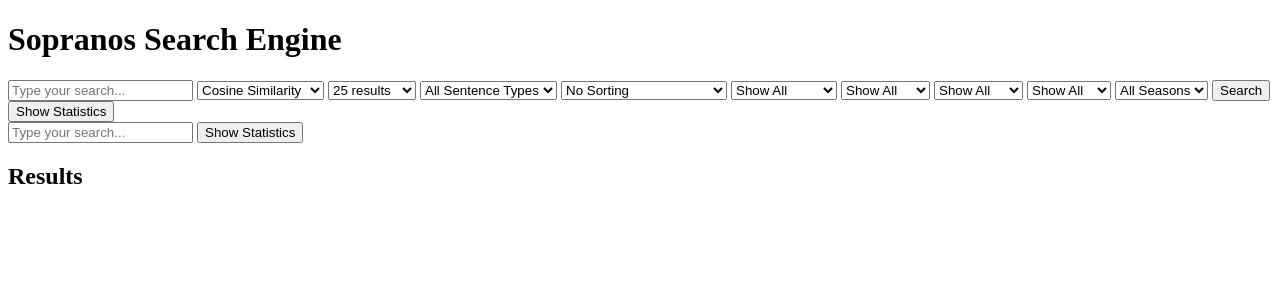
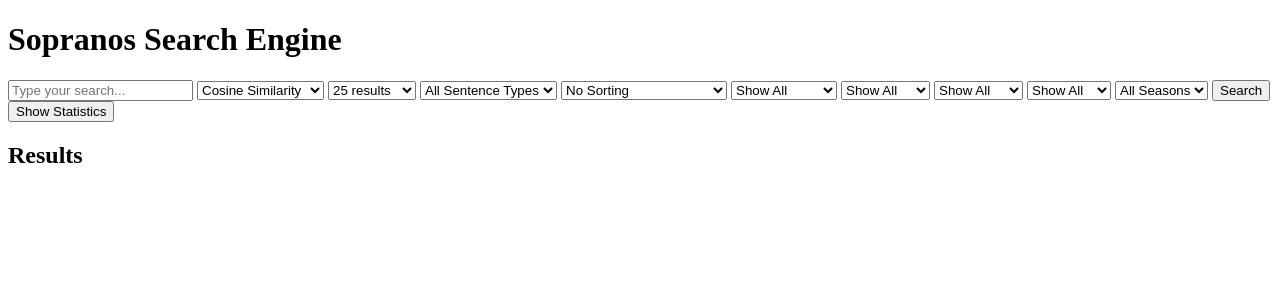
Before and after one commit to hvbcix/sopranos-searchv2, a Flask app: template templates/index.html in a window 1280 px wide. Shown: the top 300 px of the page. Run offline with Flask 3, Linux system fonts and the light colour scheme; the template is opened without the code that fills it, so the values that code supplies are empty; parts of the project's set-up code (start-up, migrations or seed data) failed here and were passed over.

Commit message:
statistics poc done

```diff
--- a/templates/index.html
+++ b/templates/index.html
@@ -1,13 +1,15 @@
 <!DOCTYPE html>
 <html lang="en">
 <head>
-    <meta charset="UTF-8">
-    <meta name="viewport" content="width=device-width, initial-scale=1.0">
+  <meta charset="UTF-8" />
+  <meta name="viewport" content="width=device-width, initial-scale=1.0"/>
   <title>Sopranos Search</title>
 </head>
 <body>
   <h1>Sopranos Search Engine</h1>
-    <form method="POST">
+
+  <!-- Jeden wspólny formularz -->
+  <form method="POST" action="">
       <input type="text" name="query" placeholder="Type your search..." value="{{ query }}">
 
       <select name="similarity_metric">
@@ -21,50 +23,42 @@
           <option value="100" {% if top_n == 100 %}selected{% endif %}>100 results</option>
       </select>
 
-        <!-- Dropdown do wyboru filtra typu -->
       <select name="filter_type">
           <option value="" {% if filter_type == None %}selected{% endif %}>All Sentence Types</option>
           <option value="question" {% if filter_type == "question" %}selected{% endif %}>Questions Only</option>
           <option value="exclamation" {% if filter_type == "exclamation" %}selected{% endif %}>Exclamations Only</option>
       </select>
 
-        <!-- Dropdown do sortowania -->
       <select name="sort_by">
           <option value="" {% if sort_by == None %}selected{% endif %}>No Sorting</option>
           <option value="word_count" {% if sort_by == "word_count" %}selected{% endif %}>Sort by Word Count</option>
           <option value="character_count" {% if sort_by == "character_count" %}selected{% endif %}>Sort by Character Count</option>
       </select>
 
-            <!-- Dropdown do przkleństw -->
       <select name="contains_profanity">
           <option value="" {% if contains_profanity == None %}selected{% endif %}>Show All</option>
           <option value="only_profanity" {% if contains_profanity == "only_profanity" %}selected{% endif %}>Only Profanity</option>
           <option value="no_profanity" {% if contains_profanity == "no_profanity" %}selected{% endif %}>No Profanity</option>
       </select>
 
-
-        <!-- Dropdown do włoskiego -->
       <select name="contains_italian">
           <option value="" {% if contains_italian == None %}selected{% endif %}>Show All</option>
           <option value="only_italian" {% if contains_italian == "only_italian" %}selected{% endif %}>Only Italian</option>
           <option value="no_italian" {% if contains_italian == "no_italian" %}selected{% endif %}>No Italian</option>
       </select>
 
-        <!-- Dropdown do imienia -->
       <select name="contains_name">
           <option value="" {% if contains_name == None %}selected{% endif %}>Show All</option>
           <option value="only_name" {% if contains_name == "only_name" %}selected{% endif %}>Only Name</option>
           <option value="no_name" {% if contains_name == "no_name" %}selected{% endif %}>No Names</option>
       </select>
 
-                <!-- Dropdown do jedzenia -->
       <select name="contains_food">
           <option value="" {% if contains_food == None %}selected{% endif %}>Show All</option>
           <option value="only_food" {% if contains_food == "only_food" %}selected{% endif %}>Only Food</option>
           <option value="no_food" {% if contains_food == "no_food" %}selected{% endif %}>No Food</option>
       </select>
 
-        <!-- Dropdown z wyborem jednego sezonu -->
       <select name="season">
           <option value="all" {% if not selected_season or selected_season == "all" %}selected{% endif %}>All Seasons</option>
           {% for season in seasons %}
@@ -72,15 +66,14 @@
           {% endfor %}
       </select>
 
+      <!-- Dwa przyciski -->
+      <!-- 1) Zwykłe wyszukiwanie (POST na tę samą stronę) -->
       <button type="submit" name="search">Search</button>
-        <button type="submit" name="show_statistics">Show Statistics</button>
+
+      <!-- 2) GET na /statistics z tymi samymi danymi (m.in. query) -->
+      <!--    kluczowe są: formmethod="GET" i formaction="/statistics" -->
+      <button type="submit" formmethod="GET" formaction="/statistics">Show Statistics</button>
   </form>
-
-    <form method="GET" action="/statistics">
-        <input type="text" name="query" placeholder="Type your search..." value="{{ query }}">
-        <button type="submit">Show Statistics</button>
-    </form>
-
 
   <h2>Results</h2>
   {% if no_results %}
```
Lines whose indentation alone changed are shown as unchanged.
